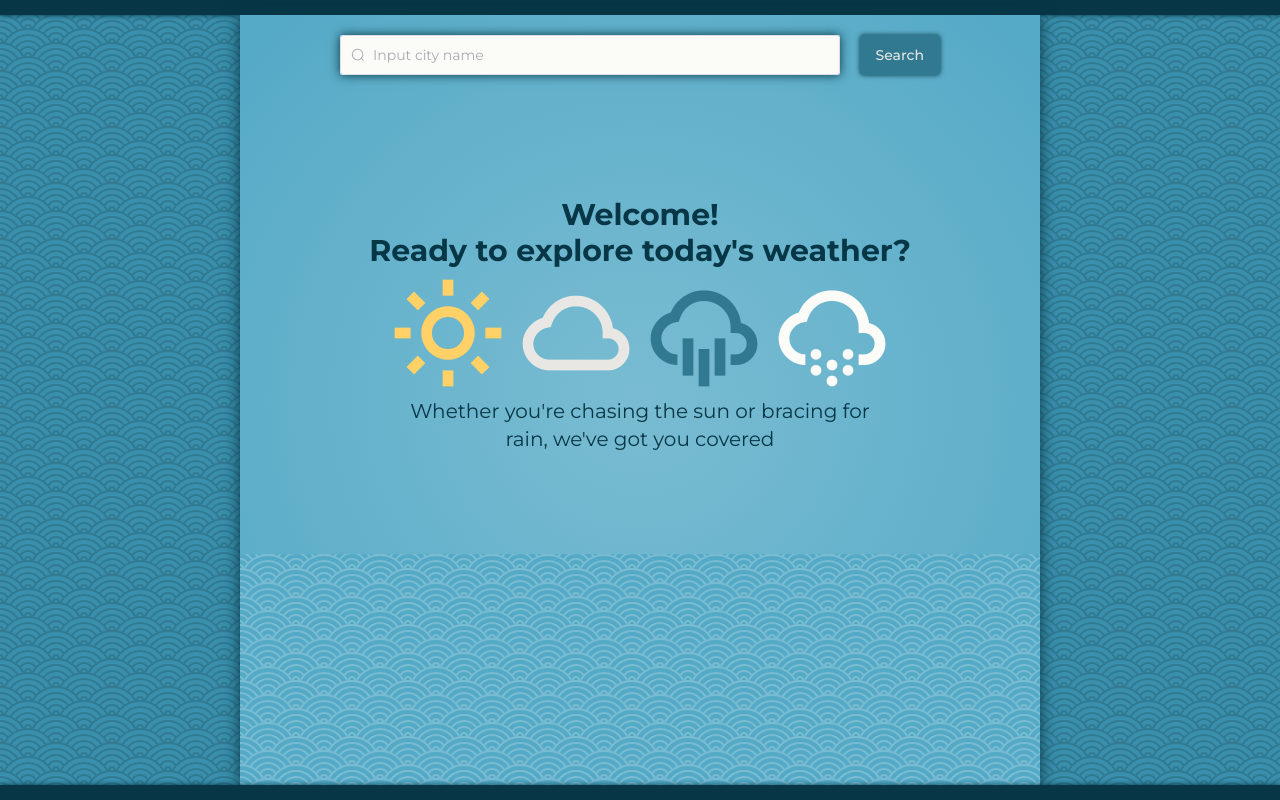
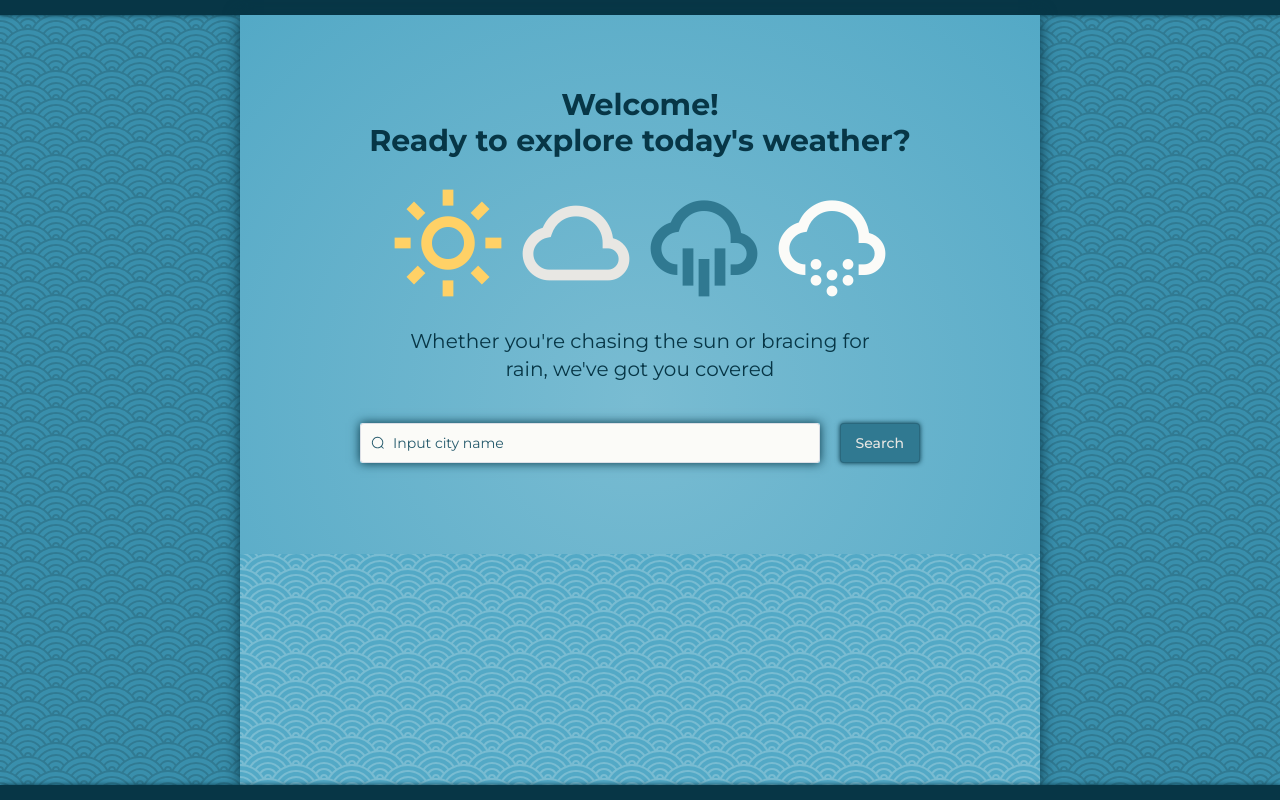
Before and after one commit to jakubhajduk53/weather-app, a Vue app: page / in a window 1280 px wide. Built offline with nearby package versions, Linux system fonts and the light colour scheme; no server answers.

Commit message:
feat: update landing page

```diff
--- a/src/App.vue
+++ b/src/App.vue
@@ -12,15 +12,20 @@ const weatherStore = useWeatherStore();
   >
     <div
       class="h-4 w-full bg-[hsl(195,83%,15%)] shadow-[0px_0px_5px_hsl(195,83%,15%)]"
-    ></div>
+    />
     <div
       class="flex flex-col items-center h-full bg-radial from-[hsl(195,50%,65%)] to-[hsl(195,50%,55%)] w-[800px] max-w-[100vw] shadow-[0px_0px_15px_hsl(195,83%,15%)]"
     >
-      <SearchBar />
-      <WeatherContainer v-loading="weatherStore.loadingStatus" />
+      <div
+        :class="
+          !weatherStore.weatherData
+            ? 'flex flex-col flex-1 justify-center items-center'
+            : ''
+        "
+      >
         <div
           v-if="!weatherStore.weatherData"
-        class="w-[35em] max-w-[70vw] flex flex-col items-center justify-center text-center text-[hsl(195,83%,15%)] flex-1"
+          class="w-[35em] max-w-[70vw] flex flex-col items-center justify-center text-center gap-5 text-[hsl(195,83%,15%)]"
         >
           <p class="text-xl md:text-3xl font-bold">
             Welcome!<br />Ready to explore today's weather?
@@ -39,20 +44,32 @@ const weatherStore = useWeatherStore();
               class="bx bx-cloud-snow text-7xl md:text-9xl self-center text-[hsl(42,30%,98%)]"
             />
           </div>
-        <p class="text-base md:text-xl w-[25em] max-w-[60vw]">
+          <p class="text-base md:text-xl w-[25em] max-w-[60vw] mb-5">
             Whether you're chasing the sun or bracing for rain, we've got you
             covered
           </p>
         </div>
+        <SearchBar />
+        <div
+          v-if="weatherStore.errorStatus"
+          class="text-[hsl(346,84%,45%)] w-[20em] max-w-[80%] text-base md:text-xl text-center"
+        >
+          {{
+            weatherStore.errorStatus +
+            ". Please try again with different input."
+          }}
+        </div>
+      </div>
+      <WeatherContainer v-loading="weatherStore.loadingStatus" />
       <div
         v-if="!weatherStore.weatherData"
         id="pattern"
         class="h-[30%] w-full"
-      ></div>
+      />
     </div>
     <div
       class="h-4 w-full bg-[hsl(195,83%,15%)] shadow-[0px_0px_5px_hsl(195,83%,15%)]"
-    ></div>
+    />
   </div>
 </template>
 
--- a/src/components/SearchBar.vue
+++ b/src/components/SearchBar.vue
@@ -18,7 +18,7 @@ const goBack = () => {
 </script>
 
 <template>
-  <div class="flex gap-5 my-5 w-[600px] max-w-[80vw] h-10">
+  <div class="flex gap-5 my-5 w-[35em] max-w-[80vw] h-10">
     <el-input
       v-model="inputCityName"
       placeholder="Input city name"
@@ -50,6 +50,7 @@ const goBack = () => {
 <style scoped>
 .el-input ::v-deep(.el-input-group__append) {
   background-color: hsl(195, 50%, 38%);
+  border-color: hsl(195, 50%, 38%);
   color: hsl(42, 10%, 90%);
 }
 ::v-deep(.el-input-group__append:hover) {
@@ -60,6 +61,7 @@ const goBack = () => {
 ::v-deep(.el-button) {
   height: 40px;
   color: hsl(42, 10%, 90%);
+  border-color: hsla(195, 50%, 28%, 0.5);
 }
 ::v-deep(.el-button:hover) {
   background-color: hsl(195, 50%, 28%);
@@ -69,5 +71,7 @@ const goBack = () => {
 .el-input ::v-deep(.el-input__wrapper) {
   background-color: hsl(42, 30%, 98%);
   --el-input-focus-border-color: hsl(195, 50%, 28%);
+  --el-input-icon-color: hsl(195, 50%, 28%);
+  --el-input-placeholder-color: hsl(195, 50%, 28%);
 }
 </style>
--- a/src/components/WeatherContainer.vue
+++ b/src/components/WeatherContainer.vue
@@ -17,7 +17,7 @@ const fullCountryName = computed(() => {
 
 <template>
   <div
-    class="flex flex-col text-center items-center justify-center w-[600px] max-w-[80vw] gap-5 p-5 rounded-sm bg-radial from-[hsl(195,50%,75%)] to-[hsl(195,50%,55%)] inset-shadow-[0px_5px_5px_hsl(0,0%,0%,0.15)] shadow-[0px_5px_0px_hsl(0,0%,100%,0.05)]"
+    class="flex flex-col text-center items-center justify-center w-[35em] max-w-[80vw] gap-5 p-5 rounded-sm bg-radial from-[hsl(195,50%,75%)] to-[hsl(195,50%,55%)] inset-shadow-[0px_5px_5px_hsl(0,0%,0%,0.15)] shadow-[0px_5px_0px_hsl(0,0%,100%,0.05)]"
     v-if="weatherStore.weatherData"
   >
     <div class="text-3xl md:text-5xl font-bold break-all">
@@ -57,12 +57,6 @@ const fullCountryName = computed(() => {
       class="w-full shadow-md"
     />
   </div>
-  <div
-    v-else-if="weatherStore.errorStatus"
-    class="text-[hsl(346,84%,45%)] w-[20em] max-w-[80%] text-xl md:text-3xl text-center"
-  >
-    {{ weatherStore.errorStatus + ". Please try again with different input." }}
-  </div>
 </template>
 
 <style scoped>
```
Lines whose indentation alone changed are shown as unchanged.
